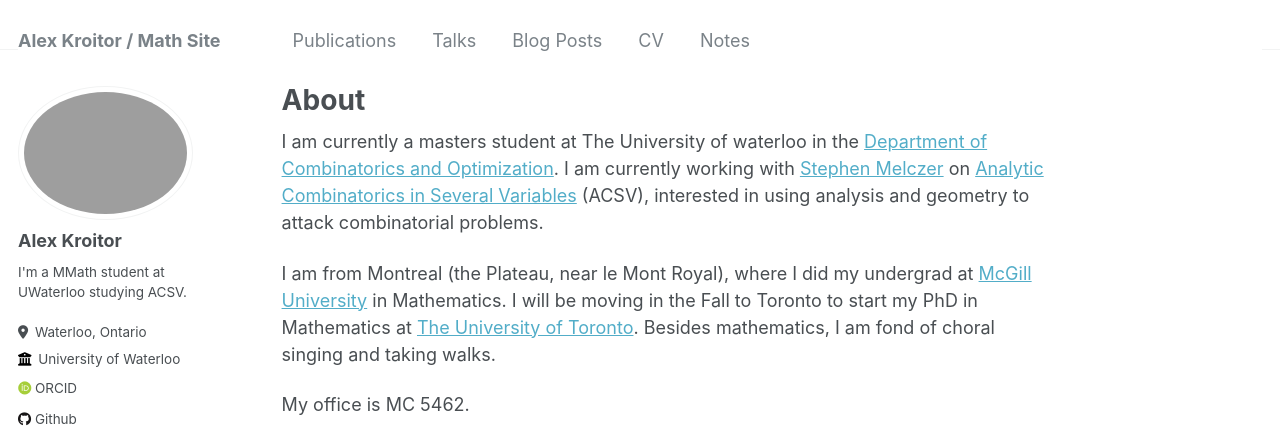
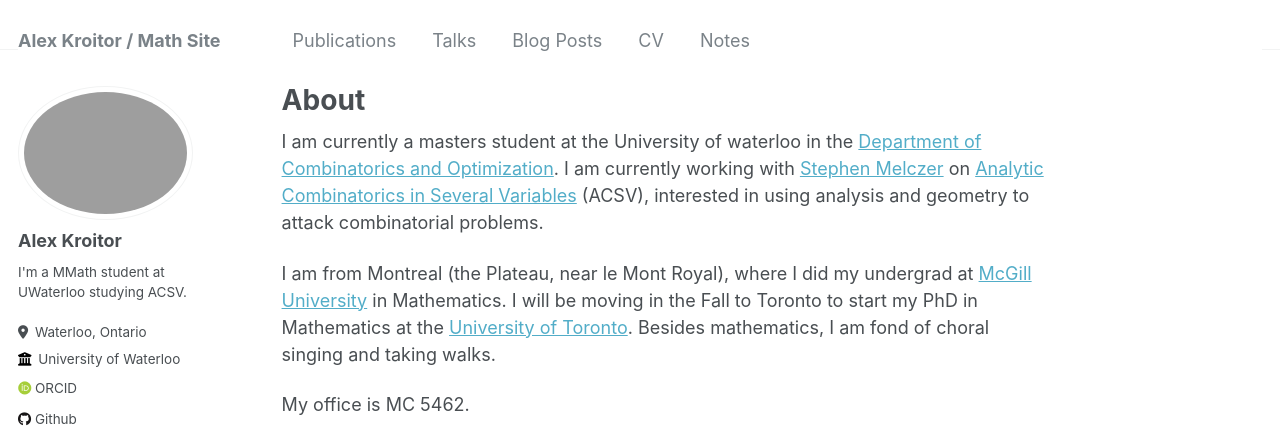
Before and after one commit to akroitor/akroitor.github.io, a Jekyll site: the page built from _pages/about.md, in a window 1280 px wide and 1039 px high. Shown: the top 428 px of the window. Built offline with Jekyll 4.4.1, drawn with Linux system fonts in a browser that asks for light colours; some web fonts are replaced.

Commit message:
Update about.md

```diff
--- a/_pages/about.md
+++ b/_pages/about.md
@@ -7,9 +7,9 @@ redirect_from:
   - /about.html
 ---
 
-I am currently a masters student at The University of waterloo in the [Department of Combinatorics and Optimization](https://uwaterloo.ca/combinatorics-and-optimization/). I am currently working with [Stephen Melczer](https://melczer.ca/) on [Analytic Combinatorics in Several Variables](https://acsvproject.com/) (ACSV), interested in using analysis and geometry to attack combinatorial problems.
+I am currently a masters student at the University of waterloo in the [Department of Combinatorics and Optimization](https://uwaterloo.ca/combinatorics-and-optimization/). I am currently working with [Stephen Melczer](https://melczer.ca/) on [Analytic Combinatorics in Several Variables](https://acsvproject.com/) (ACSV), interested in using analysis and geometry to attack combinatorial problems.
 
-I am from Montreal (the Plateau, near le Mont Royal), where I did my undergrad at [McGill University](https://www.mcgill.ca/mathstat/) in Mathematics. I will be moving in the Fall to Toronto to start my PhD in Mathematics at [The University of Toronto](https://www.mathematics.utoronto.ca/). Besides mathematics, I am fond of choral singing and taking walks.
+I am from Montreal (the Plateau, near le Mont Royal), where I did my undergrad at [McGill University](https://www.mcgill.ca/mathstat/) in Mathematics. I will be moving in the Fall to Toronto to start my PhD in Mathematics at the [University of Toronto](https://www.mathematics.utoronto.ca/). Besides mathematics, I am fond of choral singing and taking walks.
 
 My office is MC 5462.
 
```
